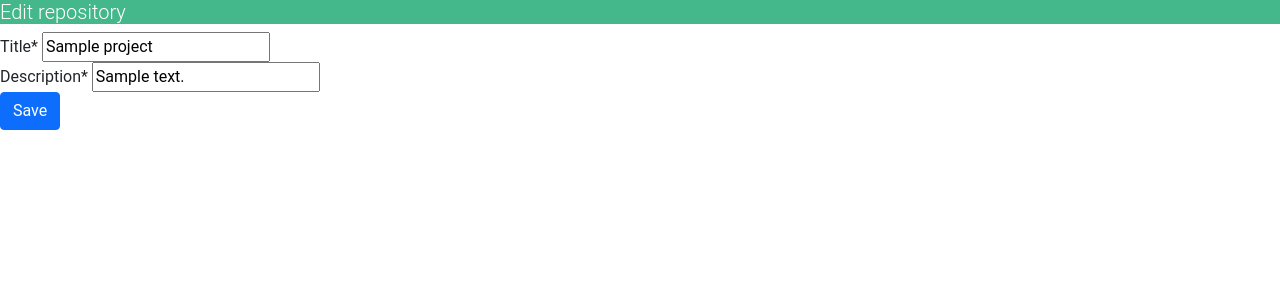
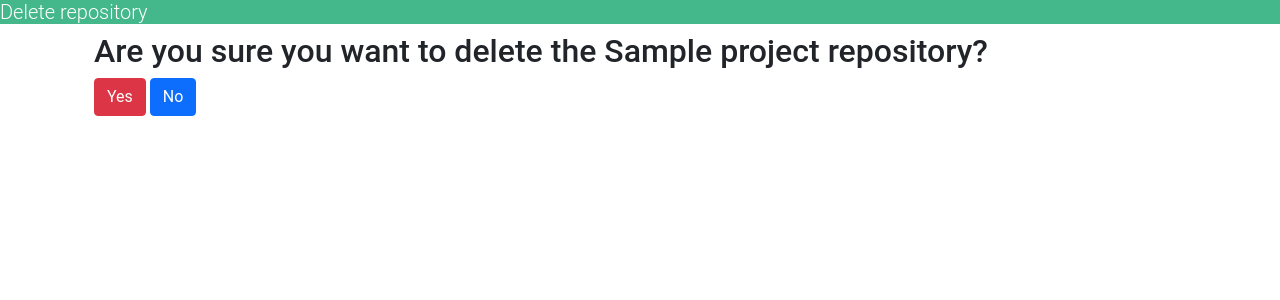
Before and after one commit to isidora-stanic/uks, a Django app: page /projects/1/delete in a window 1280 px wide. Shown: the part 62-362 px from the top of the page. Run offline with Django 4.2, Linux system fonts and the light colour scheme; tables that the repository leaves empty hold one stand-in row (values such as "Sample post"); some libraries are stand-ins or nearby versions.

Commit message:
Update project preview and add delete

```diff
--- a/mini_githubcic/mini_githubcic/templates/base.html
+++ b/mini_githubcic/mini_githubcic/templates/base.html
@@ -1,7 +1,6 @@
 <!DOCTYPE html>
 <html>
 <head>
-
     {% load static %}
     <link crossorigin="anonymous" href="https://cdn.jsdelivr.net/npm/bootstrap@5.1.3/dist/css/bootstrap.min.css"
           integrity="sha384-1BmE4kWBq78iYhFldvKuhfTAU6auU8tT94WrHftjDbrCEXSU1oBoqyl2QvZ6jIW3" rel="stylesheet">
@@ -15,9 +14,8 @@
     <nav class="container">
         <ul>
             <li>
-                <a class="nav-links" href="{% url 'home'  %}">Projects</a>
+                <a class="nav-links" href="{% url 'list_projects'  %}">Projects</a>
             </li>
-
         </ul>
         {% block links %}{% endblock %}
     </nav>
--- a/mini_githubcic/mini_githubcic/templates/new_project.html
+++ b/mini_githubcic/mini_githubcic/templates/new_project.html
@@ -9,7 +9,8 @@
             {{ form | crispy }}
         </fieldset>
         <div class="form-group">
-                <button class="btn default-button" type="submit">Save</button>
+            <a class="btn btn-danger" href="{% url 'list_projects' %}">Cancel</a>
+            <button class="btn btn-primary" type="submit">Save</button>
         </div>
     </form>
 </div>
--- a/mini_githubcic/mini_githubcic/templates/project_delete.html
+++ b/mini_githubcic/mini_githubcic/templates/project_delete.html
@@ -1,10 +1,16 @@
-<!DOCTYPE html>
-<html lang="en">
-<head>
-    <meta charset="UTF-8">
-    <title>Title</title>
-</head>
-<body>
-
-</body>
-</html>
+{% extends "base.html" %}
+{% block content %}
+<h1 class="title">Delete repository</h1>
+<div class="container">
+    <form method="POST">
+        {% csrf_token %}
+        <fieldset class="form-group">
+            <h2>Are you sure you want to delete the {{project.title}} repository?</h2>
+        </fieldset>
+        <div class="form-group">
+            <button class="btn btn-danger" type="submit">Yes</button>
+            <a class="btn btn-primary" href="{% url 'project_detail' project.id %}">No</a>
+        </div>
+    </form>
+</div>
+{% endblock content %}
--- a/mini_githubcic/mini_githubcic/templates/project_update.html
+++ b/mini_githubcic/mini_githubcic/templates/project_update.html
@@ -9,6 +9,7 @@
             {{ form | crispy }}
         </fieldset>
         <div class="form-group">
+            <a class="btn btn-primary" href="{% url 'project_detail' project.id %}">No</a>
             <button class="btn btn-primary" type="submit">Save</button>
         </div>
     </form>
--- a/mini_githubcic/mini_githubcic/urls.py
+++ b/mini_githubcic/mini_githubcic/urls.py
@@ -16,14 +16,14 @@ Including another URLconf
 from django.contrib import admin
 from django.urls import path
 
-from .views import ProjectListView, ProjectCreateView, ProjectUpdateView, ProjectDetailView, index
+from .views import *
 
 urlpatterns = [
     path('admin/', admin.site.urls),
     path('', index, name='index'),
-    path('projects/', ProjectListView.as_view(), name='home'),
+    path('projects/', ProjectListView.as_view(), name='list_projects'),
     path('projects/add', ProjectCreateView.as_view(), name='add_project'),
     path('projects/<int:pk>', ProjectDetailView.as_view(), name='project_detail'),
     path('projects/<int:pk>/update', ProjectUpdateView.as_view(), name='project_update'),
-    path('projects/<int:pk>/delete', ProjectUpdateView.as_view(), name='project_delete'),
+    path('projects/<int:pk>/delete', ProjectDeleteView.as_view(), name='project_delete'),
 ]
--- a/mini_githubcic/mini_githubcic/views.py
+++ b/mini_githubcic/mini_githubcic/views.py
@@ -58,3 +58,13 @@ class ProjectUpdateView(UpdateView):
 class ProjectDetailView(DetailView):
     model = Project
     template_name = 'project_detail.html'
+
+
+class ProjectDeleteView(DeleteView):
+    model = Project
+    template_name = 'project_delete.html'
+    success_url = '/projects'
+
+    def test_func(self):
+        # TODO check if request sender is project lead
+        return True
--- /dev/null
+++ b/mini_githubcic/requirements.txt
@@ -0,0 +1 @@
+django
```
Also changed, not shown: mini_githubcic/mini_githubcic/templates/list_projects.html (+4 -4 lines), mini_githubcic/mini_githubcic/templates/project_detail.html (+13 -9 lines). Lines whose indentation alone changed are shown as unchanged.
